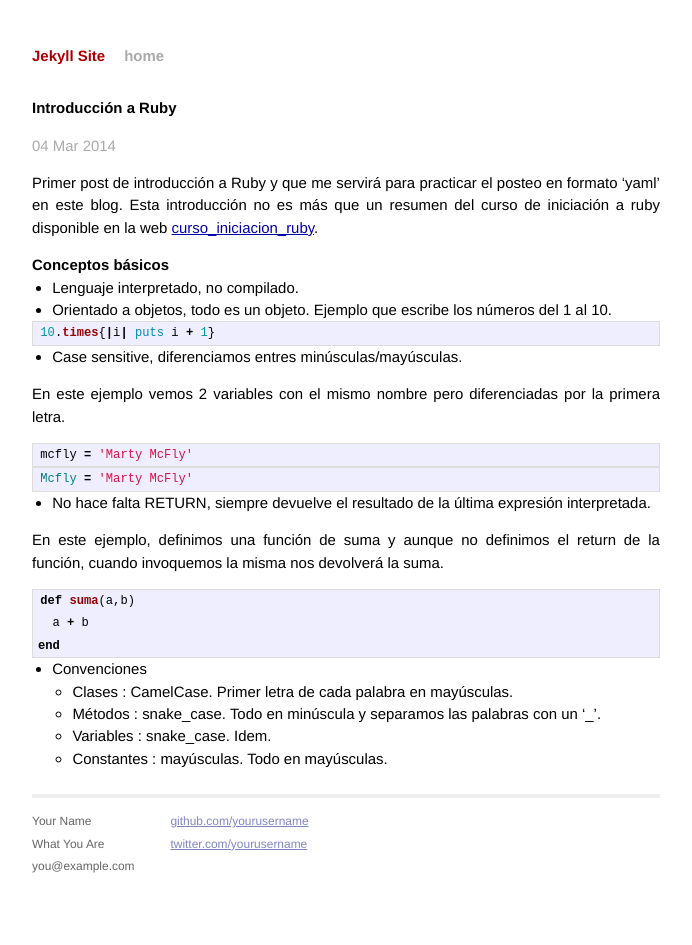
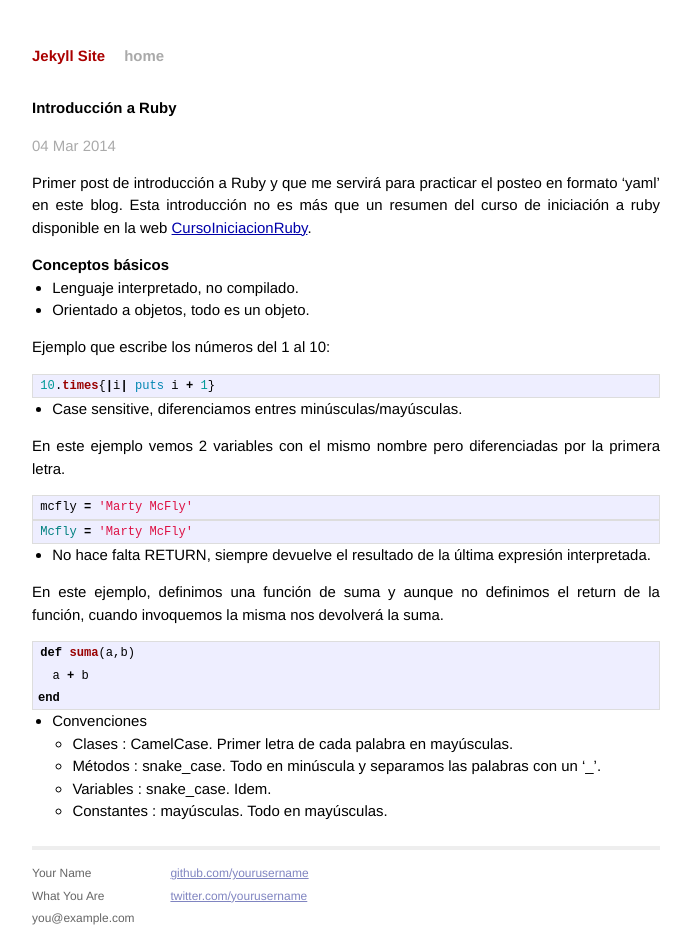
Before and after one commit to jclaret/jclaret.github.io, a Jekyll site: the page built from _posts/2014-03-04-Introducción-a-Ruby.markdown, in a window 1280 px wide. Shown: the whole page, without its empty margins (294-986 px from the left). Built offline with Jekyll 4.4.1, drawn with Linux system fonts in a browser that asks for light colours; Markdown is read by kramdown in place of the engine named in the settings.

Commit message:
Ruby Conceptos básicos (mod1)

```diff
--- a/_posts/2014-03-04-Introducción-a-Ruby.markdown
+++ b/_posts/2014-03-04-Introducción-a-Ruby.markdown
@@ -5,16 +5,19 @@ date:   2014-03-04 01:10:36
 categories: ruby programacion
 ---
 
-Primer post de introducción a Ruby y que me servirá para practicar el posteo en formato 'yaml' en este blog. Esta introducción no es más que un resumen del curso de iniciación a ruby disponible en la web [curso_iniciacion_ruby].
+Primer post de introducción a Ruby y que me servirá para practicar el posteo en formato 'yaml' en este blog. Esta introducción no es más que un resumen del curso de iniciación a ruby disponible en la web [CursoIniciacionRuby].
 
 Conceptos básicos
 -----------------
   * Lenguaje interpretado, no compilado.
-  * Orientado a objetos, todo es un objeto. Ejemplo que escribe los números del 1 al 10.
+  * Orientado a objetos, todo es un objeto.
+
+Ejemplo que escribe los números del 1 al 10:
 
 {% highlight ruby %}
 10.times{|i| puts i + 1}
 {% endhighlight %}
+
 
   * Case sensitive, diferenciamos entres minúsculas/mayúsculas.
 
@@ -28,6 +31,7 @@ mcfly = 'Marty McFly'
 Mcfly = 'Marty McFly'
 {% endhighlight %}
 
+
   * No hace falta RETURN, siempre devuelve el resultado de la última expresión interpretada.
 
 En este ejemplo, definimos una función de suma y aunque no definimos el return de la función, cuando invoquemos la misma nos devolverá la suma.
@@ -37,10 +41,11 @@ def suma(a,b)
 end
 {% endhighlight %}
 
+
   * Convenciones
     - Clases : CamelCase. Primer letra de cada palabra en mayúsculas.
     - Métodos : snake_case. Todo en minúscula y separamos las palabras con un '_'.
     - Variables : snake_case. Idem.
     - Constantes : mayúsculas. Todo en mayúsculas.
 
-[curso_iniciacion_ruby]:    http://www.floqq.com/
+[CursoIniciacionRuby]:    http://www.floqq.com/
```
